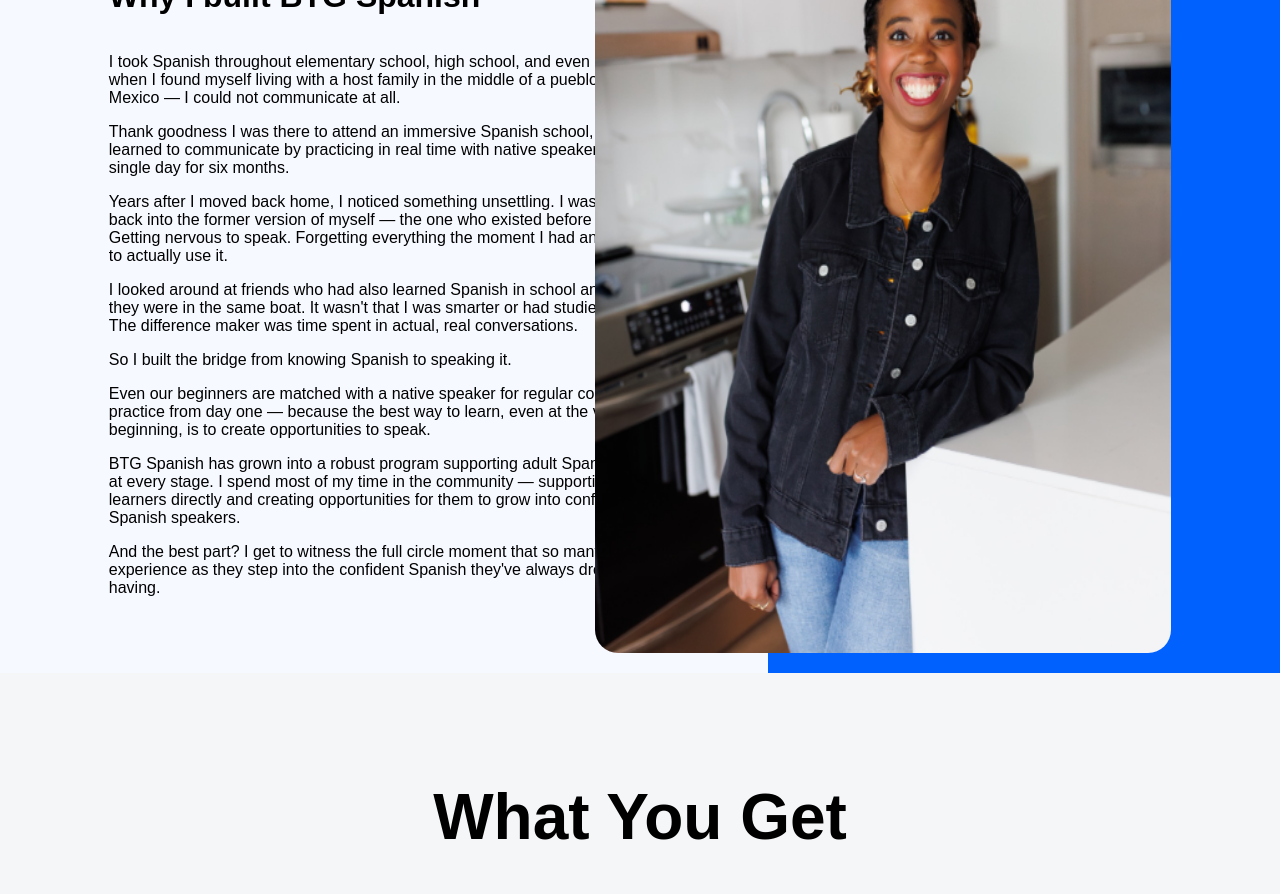
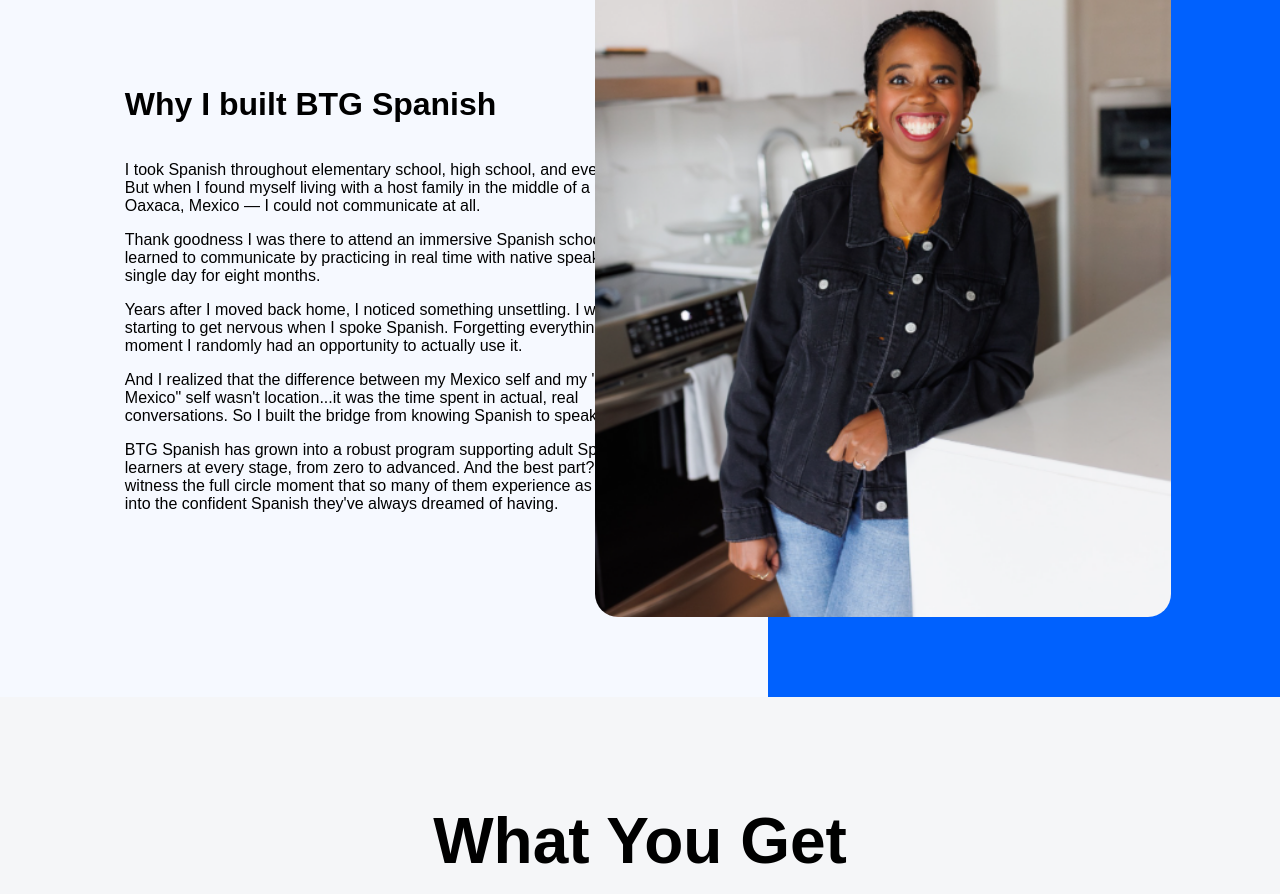
Before and after one commit to Dmac26/salty-lion-stack, an Angular app in the folder angularFrontend/: page / in a window 1280 px wide. Shown: the part 7360-8254 px from the top of the page. Built offline with nearby package versions, Linux system fonts and the light colour scheme; a web font is replaced by a local one.

Commit message:
more updates

```diff
--- a/angularFrontend/src/app/components/why-i-build/why-i-build.html
+++ b/angularFrontend/src/app/components/why-i-build/why-i-build.html
@@ -5,14 +5,32 @@
                 Why I built BTG Spanish
             </h1>
             <div class="copy-wrapper">
-                <p>I took Spanish throughout elementary school, high school, and even college. But when I found myself living with a host family in the middle of a pueblo in Oaxaca, Mexico — I could not communicate at all.</p>
-                <p>Thank goodness I was there to attend an immersive Spanish school, where I learned to communicate by practicing in real time with native speakers every single day for six months.</p>
-                <p>Years after I moved back home, I noticed something unsettling. I was slipping back into the former version of myself — the one who existed before Mexico. Getting nervous to speak. Forgetting everything the moment I had an opportunity to actually use it.</p>
-                <p>I looked around at friends who had also learned Spanish in school and realized they were in the same boat. It wasn't that I was smarter or had studied harder. The difference maker was time spent in actual, real conversations.</p>
-                <p>So I built the bridge from knowing Spanish to speaking it.</p>
-                <p>Even our beginners are matched with a native speaker for regular conversation practice from day one — because the best way to learn, even at the very beginning, is to create opportunities to speak.</p>
-                <p>BTG Spanish has grown into a robust program supporting adult Spanish learners at every stage. I spend most of my time in the community — supporting our learners directly and creating opportunities for them to grow into confident Spanish speakers.</p>
-                <p>And the best part? I get to witness the full circle moment that so many of them experience as they step into the confident Spanish they've always dreamed of having.</p>
+                <p>
+                    I took Spanish throughout elementary school, high school, and even college.
+                    But when I found myself living with a host family in the middle of a pueblo in
+                    Oaxaca, Mexico — I could not communicate at all.
+                </p>
+                <p>
+                    Thank goodness I was there to attend an immersive Spanish school,
+                    where I learned to communicate by practicing in real time
+                    with native speakers every single day for eight months.
+                </p>
+                <p>
+                    Years after I moved back home, I noticed something unsettling.
+                    I was starting to get nervous when I spoke Spanish. Forgetting everything
+                    the moment I randomly had an opportunity to actually use it.
+                </p>
+                <p>
+                    And I realized that the difference between my Mexico self and
+                    my "back from Mexico" self wasn't location...it was the time spent in actual,
+                    real conversations. So I built the bridge from knowing Spanish to speaking it.
+                </p>
+                <p>
+                    BTG Spanish has grown into a robust program supporting adult Spanish
+                    learners at every stage, from zero to advanced. And the best part?
+                    I get to witness the full circle moment that so many of them experience
+                    as they step into the confident Spanish they've always dreamed of having.
+                </p>
             </div>
         </div>
     </div>
--- a/angularFrontend/src/app/components/why-i-build/why-i-build.scss
+++ b/angularFrontend/src/app/components/why-i-build/why-i-build.scss
@@ -10,10 +10,10 @@
     .why-container {
         display: flex;
         flex-direction: row;
-        min-height: 90vh;
+        //min-height: 90vh;
         height: fit-content;
         width: 76vw;
-        padding: 2.5vh 0 2.5vh 0;
+        padding: 5rem 0 5rem 0;
 
         .left-content, .right-content {
             display: flex;
@@ -35,7 +35,7 @@
                 align-items: center;
                 justify-content: center;
                 height: 95%;
-                width: 36rem;
+                width: 34rem;
 
                 .heading {
                     align-self: flex-start;
@@ -53,7 +53,7 @@
 
             img {
                 border-radius: 23px;
-                height: 46rem;
+                height: 40rem;
                 width: 36rem;
             }
         }
```
